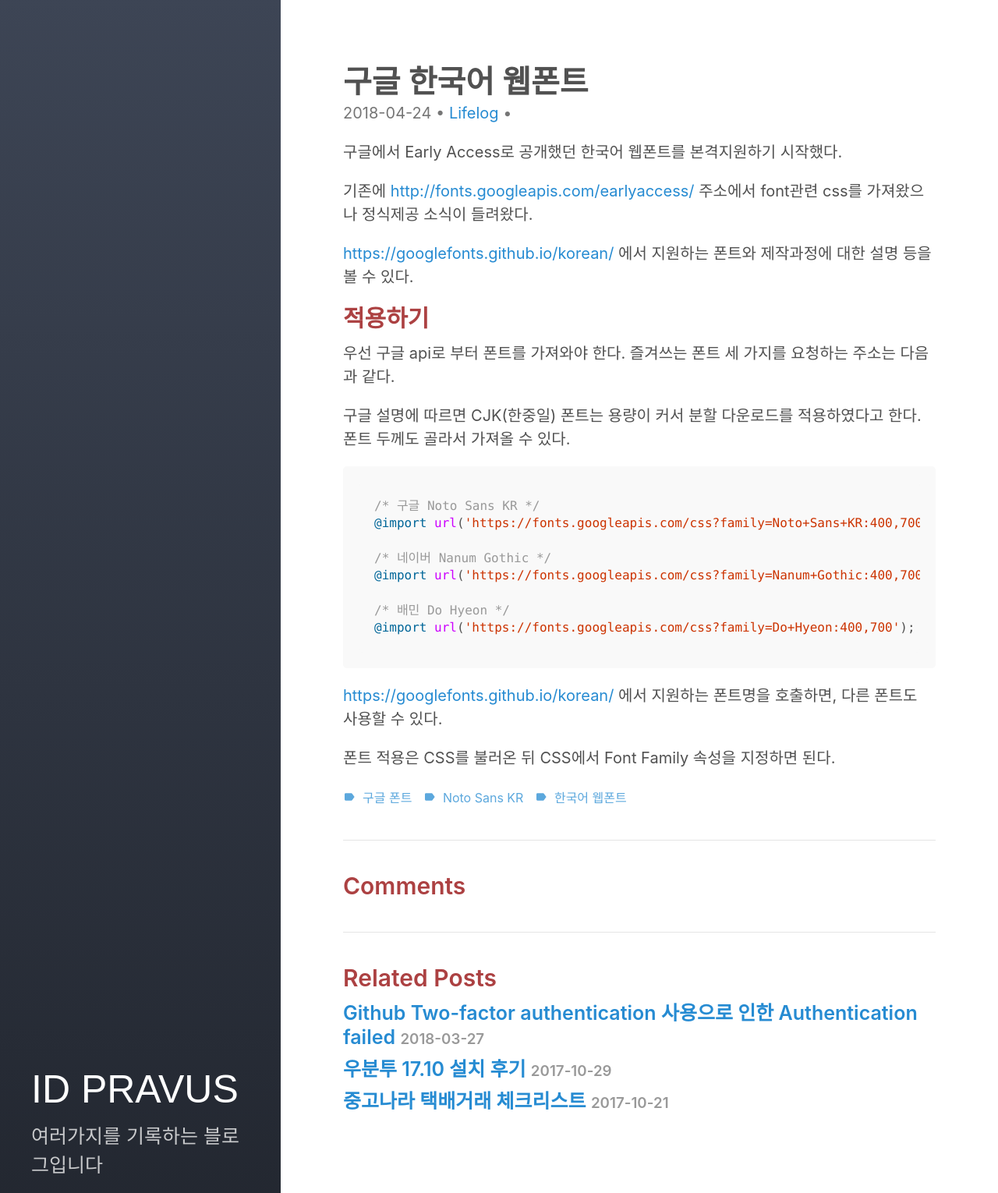
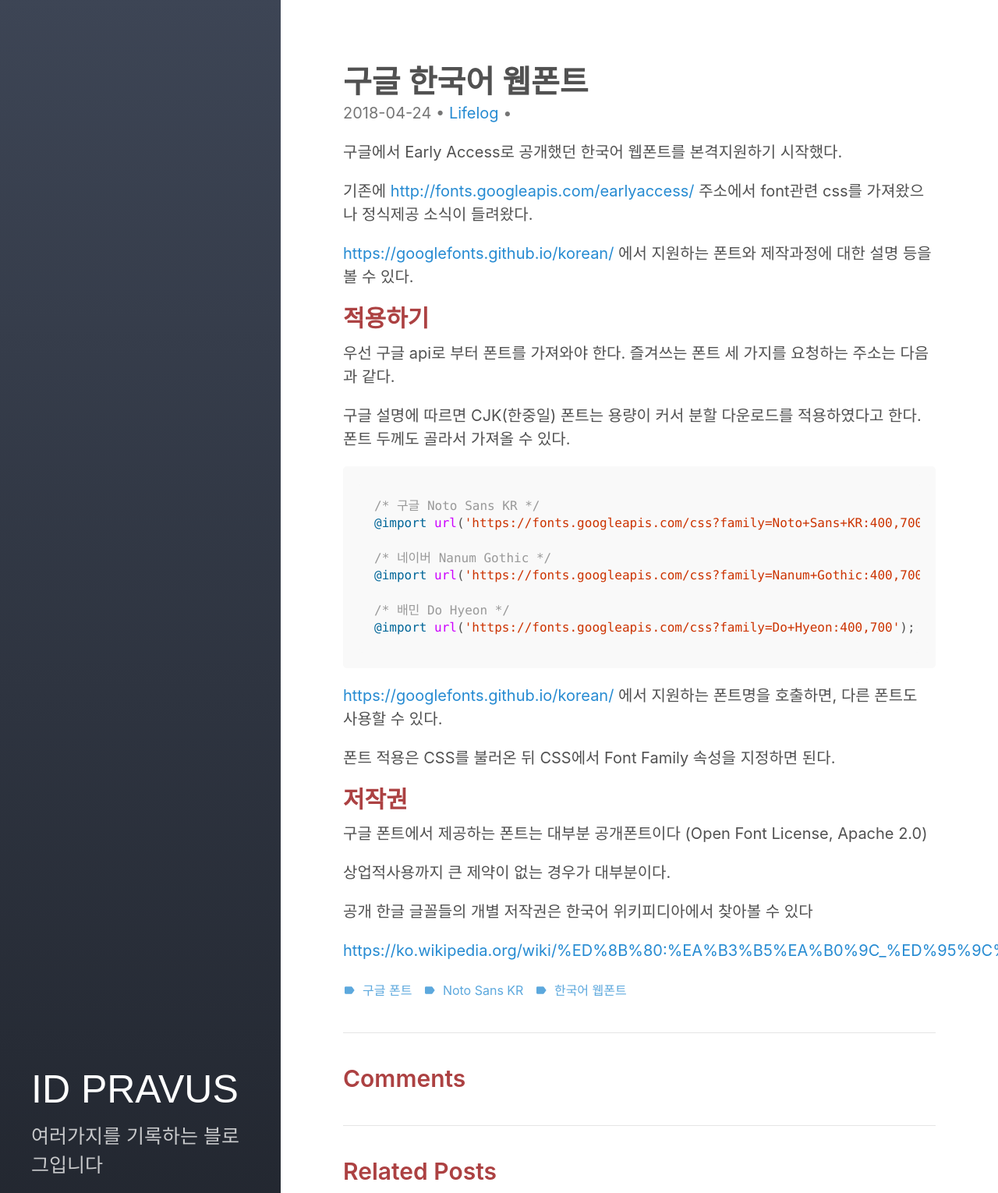
Before and after one commit to pravusid/pravusid.github.io, a Jekyll site: the page built from _posts/lifelog/2017/2018-04-24-Google_korean_fonts.md, in a window 1280 px wide, cut to the strip 0-1530 px from the top of the page. Shown: the whole strip at 78% size. Built offline with Jekyll 4.4.1, drawn with Linux system fonts in a browser that asks for light colours; comment, search, counter and statistics services are not loaded.

Commit message:
update: post

```diff
--- a/_posts/lifelog/2017/2018-04-24-Google_korean_fonts.md
+++ b/_posts/lifelog/2017/2018-04-24-Google_korean_fonts.md
@@ -37,3 +37,13 @@
 <https://googlefonts.github.io/korean/> 에서 지원하는 폰트명을 호출하면, 다른 폰트도 사용할 수 있다.
 
 폰트 적용은 CSS를 불러온 뒤 CSS에서 Font Family 속성을 지정하면 된다.
+
+## 저작권
+
+구글 폰트에서 제공하는 폰트는 대부분 공개폰트이다 (Open Font License, Apache 2.0)
+
+상업적사용까지 큰 제약이 없는 경우가 대부분이다.
+
+공개 한글 글꼴들의 개별 저작권은 한국어 위키피디아에서 찾아볼 수 있다
+
+<https://ko.wikipedia.org/wiki/%ED%8B%80:%EA%B3%B5%EA%B0%9C_%ED%95%9C%EA%B8%80_%EA%B8%80%EA%BC%B4>
```
